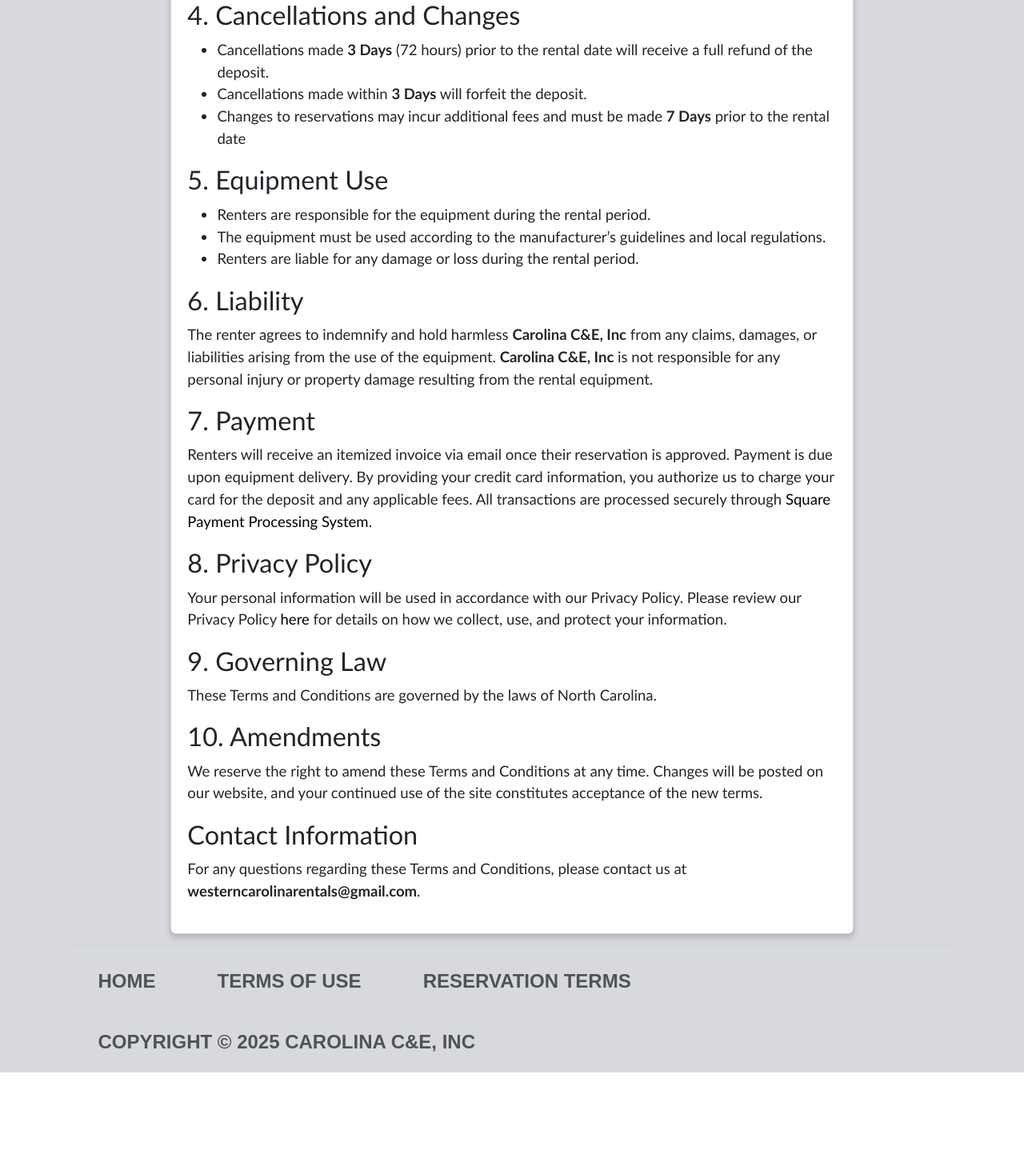
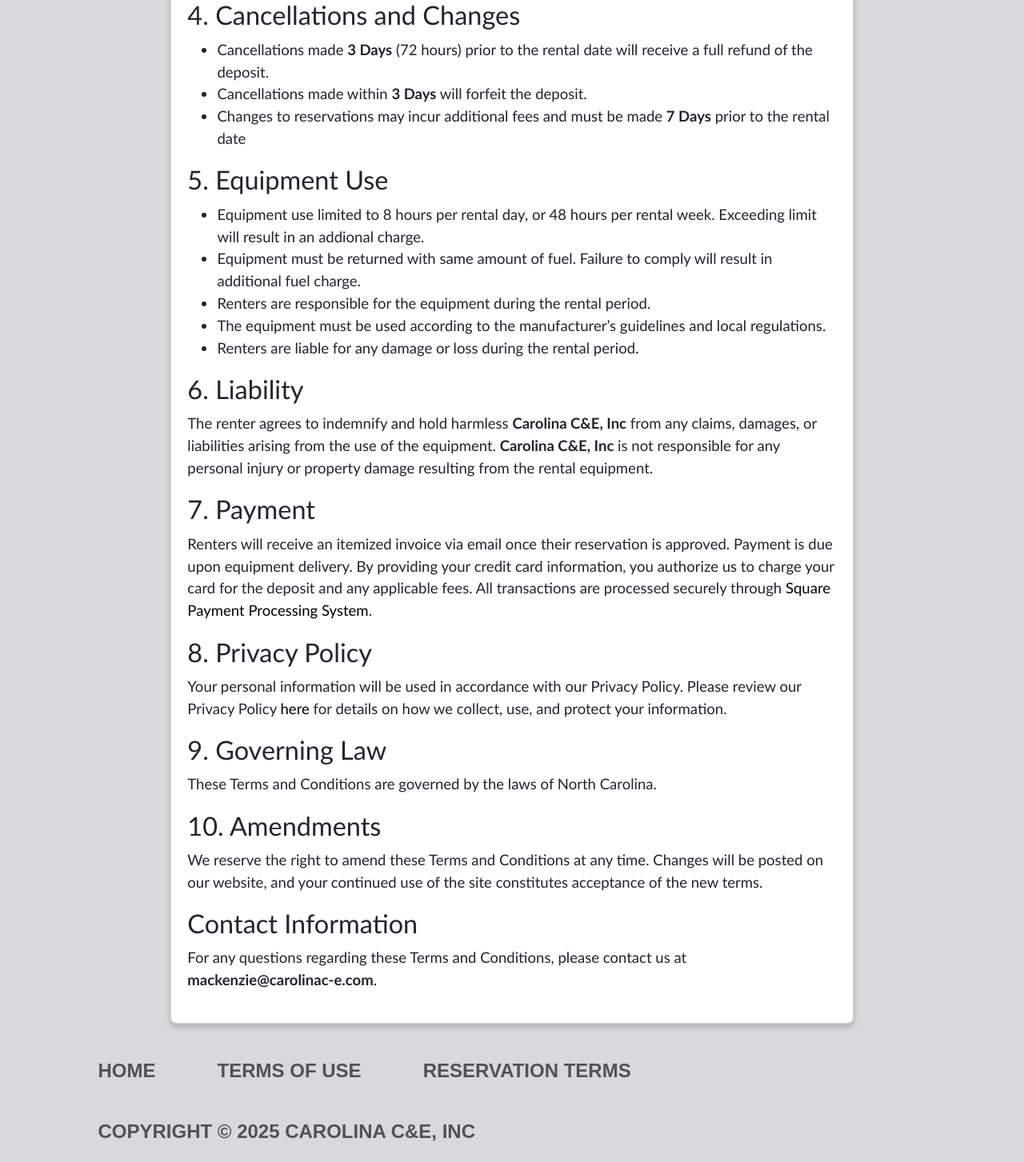
Before and after one commit to macklellan/cce_equipment_rental_app, a Flask app: page /terms/reserve in a window 1280 px wide. Shown: the part 952-2405 px from the top of the page at 80% size. Before the commit the page ends 2293 px from the top, so only its background shows below. Run offline with Flask 3, Linux system fonts and the light colour scheme; some libraries are stand-ins or nearby versions.

Commit message:
Updating language on terms pages and contact on euipment page

```diff
--- a/templates/terms.html
+++ b/templates/terms.html
@@ -159,7 +159,7 @@ Dispute Resolution. Please read this Arbitration Agreement carefully. It is part
 <h2>Contact Information</h2>
 
 <!-- <p>Address: <span class="highlight preview_Carolina C&E, Inc_address">Carolina C&E, Inc Address</span></p> -->
-<p>Email: <span class="highlight preview_email">westerncarolinarentals@gmail.com</span></p>
+<p>Email: <span class="highlight preview_email">ryan@carolinac-e.com</span></p>
 
 
                                      </div>
--- a/templates/terms_reserve.html
+++ b/templates/terms_reserve.html
@@ -36,6 +36,8 @@
 
           <h3>5. Equipment Use</h3>
           <ul>
+              <li>Equipment use limited to 8 hours per rental day, or 48 hours per rental week. Exceeding limit will result in an addional charge.</li>
+              <li>Equipment must be returned with same amount of fuel. Failure to comply will result in additional fuel charge.</li>
               <li>Renters are responsible for the equipment during the rental period.</li>
               <li>The equipment must be used according to the manufacturer’s guidelines and local regulations.</li>
               <li>Renters are liable for any damage or loss during the rental period.</li>
@@ -57,7 +59,7 @@
           <p>We reserve the right to amend these Terms and Conditions at any time. Changes will be posted on our website, and your continued use of the site constitutes acceptance of the new terms.</p>
 
           <h3>Contact Information</h3>
-          <p>For any questions regarding these Terms and Conditions, please contact us at <b>westerncarolinarentals@gmail.com</b>.</p>
+          <p>For any questions regarding these Terms and Conditions, please contact us at <b>mackenzie@carolinac-e.com</b>.</p>
 
     </div>
     </div>
```
Also changed, not shown: templates/rental_equipment_list.html (+1 -1 lines).
